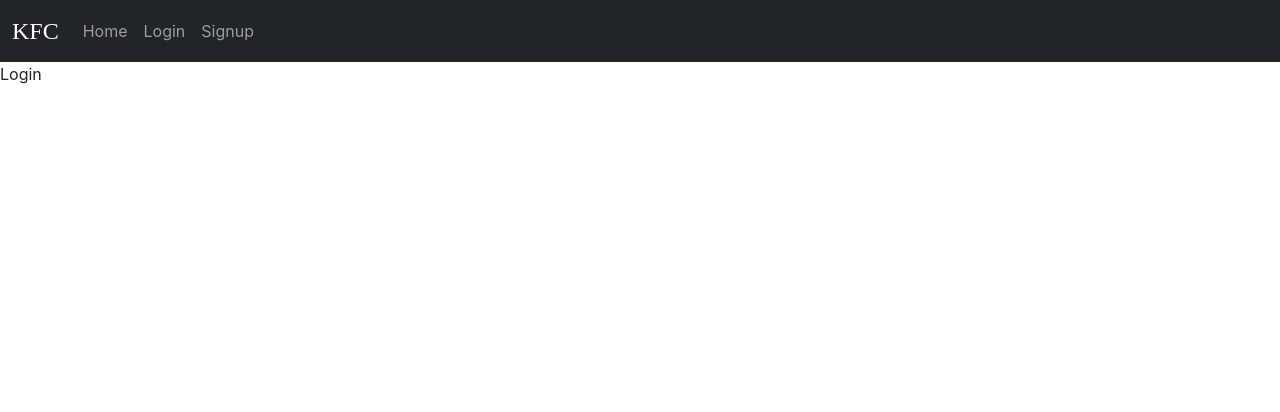
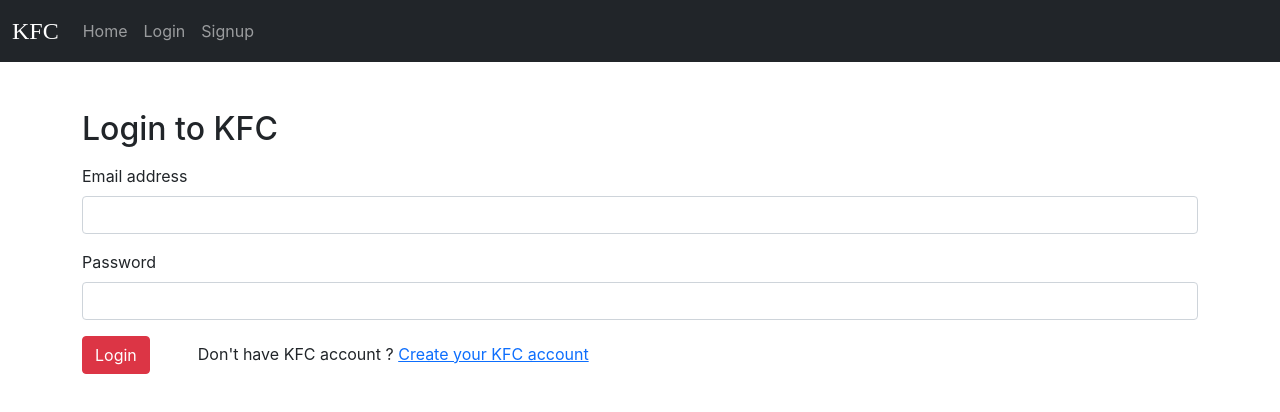
Before and after one commit to SomsuryaMohapatra/KFC, a React (Create React App) app: page /login in a window 1280 px wide. Shown: the top 412 px of the page. Built offline with nearby package versions, Linux system fonts and the light colour scheme; a web font is replaced by a local one.

Commit message:
Login and Signup security module completed

```diff
--- a/src/screens/Login.js
+++ b/src/screens/Login.js
@@ -1,7 +1,84 @@
-import React from 'react'
+import React, { useState } from "react";
+import { Link, useNavigate } from "react-router-dom";
 
 export default function Login() {
+  const navigate = useNavigate();
+  const [loginCredentials, setLoginCredentials] = useState({
+    email: "",
+    password: "",
+  });
+
+  const handleOnChange = (e) => {
+    setLoginCredentials({
+      ...loginCredentials,
+      [e.target.name]: e.target.value,
+    });
+  };
+
+  const handleSubmit = async (e) => {
+    e.preventDefault();
+    const response = await fetch("http://localhost:5000/api/login", {
+      method: "POST",
+      headers: {
+        "Content-Type": "application/json",
+      },
+      body: JSON.stringify({
+        email: loginCredentials.email,
+        password: loginCredentials.password,
+      }),
+    });
+
+    if (response.status === 200) {
+      const responseData = await response.json();
+      localStorage.setItem("authToken", responseData.Auth_Token);
+      navigate("/");
+    } else if (response.status === 400) {
+      alert("Please enter correct credentials");
+    } else {
+      alert("Internal Server Error");
+    }
+  };
   return (
-    <div>Login</div>
-  )
+    <div className="container my-5">
+      <h2>Login to KFC</h2>
+      <form className="my-3" onSubmit={handleSubmit}>
+        <div className="mb-3">
+          <label htmlFor="email" className="form-label">
+            Email address
+          </label>
+          <input
+            type="email"
+            className="form-control"
+            id="email"
+            name="email"
+            value={loginCredentials.email}
+            onChange={handleOnChange}
+            required
+          />
+        </div>
+        <div className="mb-3">
+          <label htmlFor="password" className="form-label">
+            Password
+          </label>
+          <input
+            type="password"
+            className="form-control"
+            id="password"
+            name="password"
+            value={loginCredentials.password}
+            onChange={handleOnChange}
+            minLength={5}
+            required
+          />
+        </div>
+        <button type="submit" className="btn btn-danger">
+          Login
+        </button>
+        <span className="ms-5">
+          Don't have KFC account ?{" "}
+          <Link to="/createuser">Create your KFC account</Link>
+        </span>
+      </form>
+    </div>
+  );
 }
--- a/src/screens/Signup.js
+++ b/src/screens/Signup.js
@@ -1,5 +1,5 @@
 import React, { useState } from "react";
-import { useNavigate } from "react-router-dom";
+import { useNavigate, Link } from "react-router-dom";
 
 export default function Signup() {
   const navigate = useNavigate();
@@ -33,10 +33,9 @@ export default function Signup() {
       }),
     });
     const responseData = await response.json();
-    if(responseData.success){
-        navigate("/login");
+    if (responseData.success) {
+      navigate("/login");
     }
-    console.log(responseData);
   };
 
   return (
@@ -54,6 +53,7 @@ export default function Signup() {
             onChange={handleOnChange}
             name="name"
             value={signUpCredintials.name}
+            required
           />
         </div>
         <div className="mb-3">
@@ -67,6 +67,7 @@ export default function Signup() {
             onChange={handleOnChange}
             name="location"
             value={signUpCredintials.location}
+            required
           />
         </div>
         <div className="mb-3">
@@ -81,6 +82,7 @@ export default function Signup() {
             onChange={handleOnChange}
             name="email"
             value={signUpCredintials.email}
+            required
           />
           <div id="emailHelp" className="form-text">
             We'll never share your email with anyone else.
@@ -97,11 +99,16 @@ export default function Signup() {
             onChange={handleOnChange}
             name="password"
             value={signUpCredintials.password}
+            required
+            minLength={5}
           />
         </div>
-        <button type="submit" className="btn btn-primary">
+        <button type="submit" className="btn btn-danger">
           Signup
         </button>
+        <span className="ms-5">
+          Already a user ? <Link to="/login">Click here to Login</Link>
+        </span>
       </form>
     </div>
   );
```
